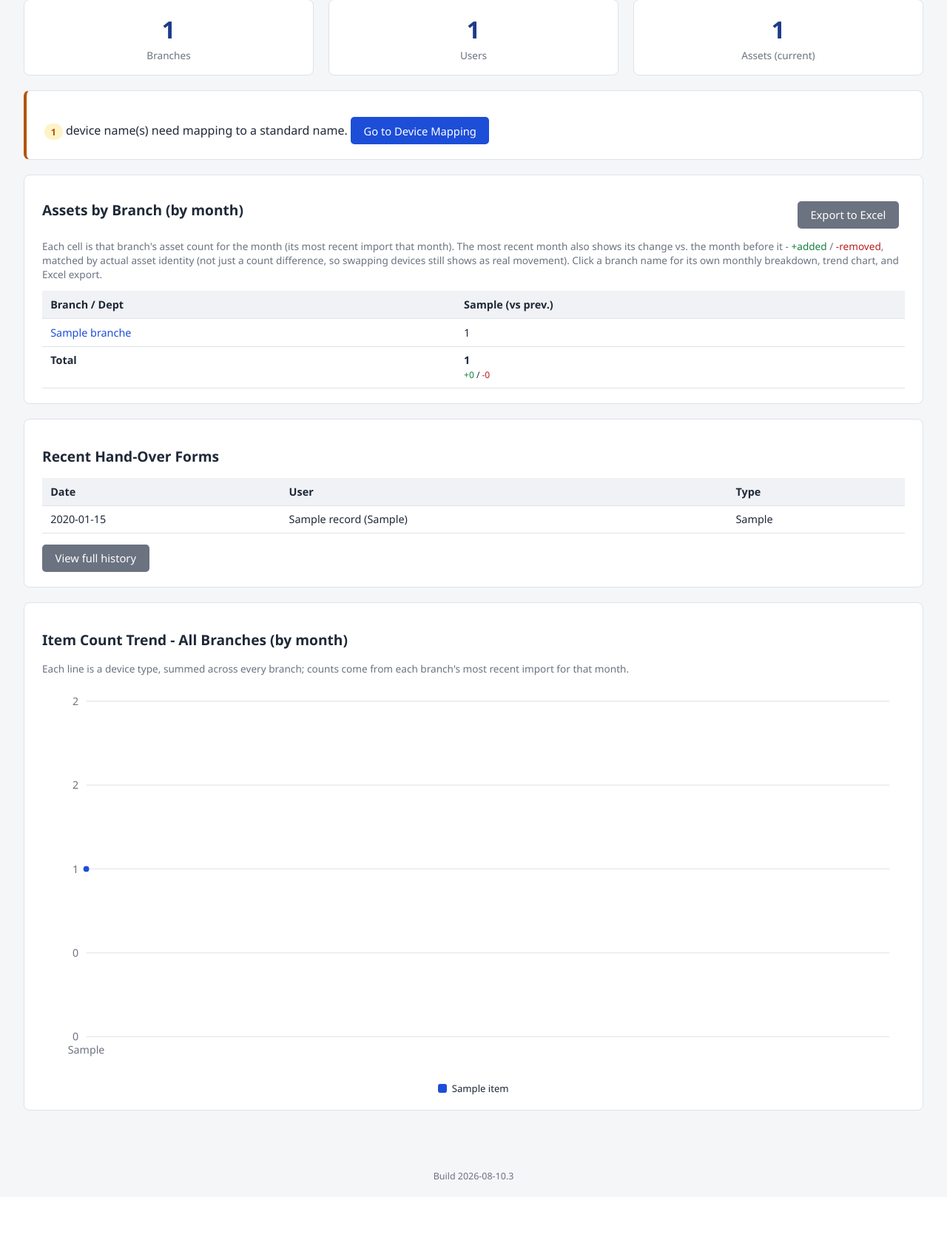
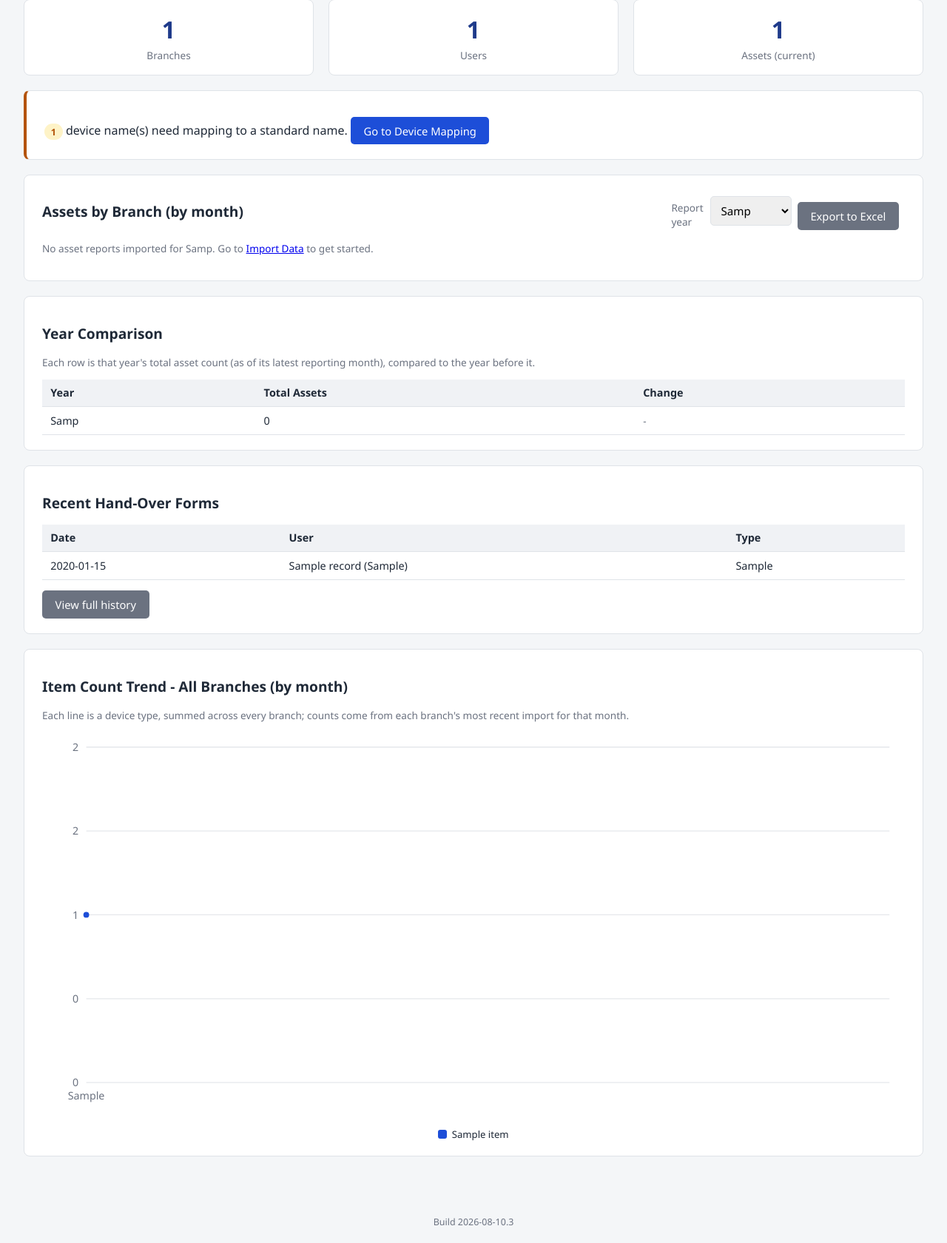
Before and after one commit to dzindan/Dummy-AssetManagement, a Flask app: page / in a window 1280 px wide. Shown: the part 151-1831 px from the top of the page at 74% size. Before the commit the page ends 1746 px from the top, so only its background shows below. Run offline with Flask 3, Linux system fonts and the light colour scheme; the visitor is signed in with stand-in values (Sample User, id 1); data comes from the database, SQL or seed files in the repository; tables that the repository leaves empty hold one stand-in row (values such as "Sample post"); parts of the project's set-up code (start-up, migrations or seed data) failed here and were passed over.

Commit message:
Add year selector, full 12-month deltas, and a year-over-year comparison to the Dashboard
The month table used to be a rolling 6-month window with a delta only on
the last column; it's now a fixed Jan-Dec view for a selectable reporting
year, with every populated column showing its own added/removed (January
correctly diffs against December of the prior year). Added a Year
Comparison panel showing each year's end-of-year asset snapshot and its
change vs. the year before.

Co-Authored-By: Claude Sonnet 5 <noreply@anthropic.com>

```diff
--- a/app/routes/dashboard.py
+++ b/app/routes/dashboard.py
@@ -1,13 +1,28 @@
-from flask import Blueprint, render_template
+import datetime
+
+from flask import Blueprint, render_template, request
 from markupsafe import Markup
 
-from ..analytics import get_all_branches_item_trend, get_branch_month_change_table
+from ..analytics import (
+    get_all_branches_item_trend,
+    get_available_report_years,
+    get_branch_month_change_table,
+    get_year_comparison_table,
+)
 from ..charts import render_line_chart
 from ..db import get_connection
 from ..exports import build_workbook, send_workbook
 from ..queries import get_current_asset_count, get_current_branch_breakdown, get_latest_batch
 
 bp = Blueprint("dashboard", __name__)
+
+
+def _resolve_year(requested: str | None, available_years: list[str]) -> str:
+    if requested and requested in available_years:
+        return requested
+    if available_years:
+        return available_years[0]
+    return str(datetime.date.today().year)
 
 
 @bp.route("/")
@@ -27,9 +42,14 @@ def index():
         ).fetchall()
 
         all_periods, all_items, all_matrix = get_all_branches_item_trend(conn)
-        month_periods, month_table, month_column_totals, month_grand_added, month_grand_removed = (
-            get_branch_month_change_table(conn)
+
+        available_years = get_available_report_years(conn)
+        selected_year = _resolve_year(request.args.get("year"), available_years)
+        month_periods, month_table, month_column_totals, month_column_added, month_column_removed = (
+            get_branch_month_change_table(conn, selected_year)
         )
+
+        year_comparison = get_year_comparison_table(conn)
 
         unmapped_device_count = conn.execute("SELECT COUNT(*) c FROM device_unmapped").fetchone()["c"]
     finally:
@@ -49,23 +69,28 @@ def index():
         recent_handovers=recent_handovers,
         all_branches_chart_html=all_branches_chart_html,
         unmapped_device_count=unmapped_device_count,
+        available_years=available_years,
+        selected_year=selected_year,
         month_periods=month_periods,
         month_table=month_table,
         month_column_totals=month_column_totals,
-        month_grand_added=month_grand_added,
-        month_grand_removed=month_grand_removed,
+        month_column_added=month_column_added,
+        month_column_removed=month_column_removed,
+        year_comparison=year_comparison,
     )
 
 
 @bp.route("/export")
 def export():
-    """Branch x month asset-count table, re-computed the same way as the
-    Dashboard itself (see get_branch_month_change_table) rather than reusing
-    state passed from index() - matches how every other export route in
-    this app re-queries instead of caching across requests."""
+    """Branch x month asset-count table for the selected year, re-computed
+    the same way as the Dashboard itself (see get_branch_month_change_table)
+    rather than reusing state passed from index() - matches how every other
+    export route in this app re-queries instead of caching across requests."""
     conn = get_connection()
     try:
-        month_periods, month_table, _totals, _added, _removed = get_branch_month_change_table(conn)
+        available_years = get_available_report_years(conn)
+        selected_year = _resolve_year(request.args.get("year"), available_years)
+        month_periods, month_table, _totals, _added, _removed = get_branch_month_change_table(conn, selected_year)
     finally:
         conn.close()
 
@@ -73,5 +98,5 @@ def export():
     for i, period in enumerate(month_periods):
         columns.append((period, lambda r, i=i: (r["cells"][i]["count"] if r["cells"][i] else 0)))
 
-    wb = build_workbook("Assets by Branch by Month", columns, month_table)
-    return send_workbook(wb, "assets_by_branch_by_month.xlsx")
+    wb = build_workbook(f"Assets by Branch by Month {selected_year}", columns, month_table)
+    return send_workbook(wb, f"assets_by_branch_by_month_{selected_year}.xlsx")
--- a/app/templates/dashboard.html
+++ b/app/templates/dashboard.html
@@ -29,12 +29,24 @@
 <div class="panel" style="margin-top: 1.25rem;">
   <div style="display:flex; justify-content:space-between; align-items:center; flex-wrap:wrap; gap:0.5rem;">
     <h2 style="margin:0;">Assets by Branch (by month)</h2>
-    <a class="btn secondary" href="{{ url_for('dashboard.export') }}">Export to Excel</a>
+    <div style="display:flex; align-items:center; gap:0.5rem;">
+      {% if available_years %}
+      <form method="get" action="{{ url_for('dashboard.index') }}" style="display:flex; align-items:center; gap:0.35rem;">
+        <label for="dash-year" class="muted" style="font-size:0.85rem;">Report year</label>
+        <select id="dash-year" name="year" onchange="this.form.submit()">
+          {% for y in available_years %}
+          <option value="{{ y }}" {% if y == selected_year %}selected{% endif %}>{{ y }}</option>
+          {% endfor %}
+        </select>
+      </form>
+      {% endif %}
+      <a class="btn secondary" href="{{ url_for('dashboard.export', year=selected_year) }}">Export to Excel</a>
+    </div>
   </div>
   {% if month_table %}
     <p class="muted">
-      Each cell is that branch's asset count for the month (its most recent import that month). The most recent month
-      also shows its change vs. the month before it - <span style="color:var(--ok);">+added</span> /
+      Each cell is that branch's asset count for the month (its most recent import that month), for the selected
+      report year. Every month also shows its change vs. the month before it - <span style="color:var(--ok);">+added</span> /
       <span style="color:var(--danger);">-removed</span>, matched by actual asset identity (not just a count
       difference, so swapping devices still shows as real movement). Click a branch name for its own monthly
       breakdown, trend chart, and Excel export.
@@ -44,7 +56,7 @@
       <thead>
         <tr>
           <th>Branch / Dept</th>
-          {% for p in month_periods %}<th>{{ p }}{% if loop.last %} (vs prev.){% endif %}</th>{% endfor %}
+          {% for p in month_periods %}<th>{{ p }}</th>{% endfor %}
         </tr>
       </thead>
       <tbody>
@@ -81,12 +93,10 @@
           {% for c in month_column_totals %}
           <td>
             <strong>{{ c }}</strong>
-            {% if loop.last %}
             <br><span style="font-size:0.75rem;">
-              <span style="color:var(--ok);">+{{ month_grand_added }}</span> /
-              <span style="color:var(--danger);">-{{ month_grand_removed }}</span>
+              <span style="color:var(--ok);">+{{ month_column_added[loop.index0] }}</span> /
+              <span style="color:var(--danger);">-{{ month_column_removed[loop.index0] }}</span>
             </span>
-            {% endif %}
           </td>
           {% endfor %}
         </tr>
@@ -94,7 +104,44 @@
     </table>
     </div>
   {% else %}
-    <p class="muted">No asset reports imported yet. Go to <a href="{{ url_for('import_data.index') }}">Import Data</a> to get started.</p>
+    <p class="muted">No asset reports imported for {{ selected_year }}. Go to <a href="{{ url_for('import_data.index') }}">Import Data</a> to get started.</p>
+  {% endif %}
+</div>
+
+<div class="panel">
+  <h2>Year Comparison</h2>
+  {% if year_comparison %}
+    <p class="muted">
+      Each row is that year's total asset count (as of its latest reporting month), compared to the year before it.
+    </p>
+    <div class="table-scroll">
+    <table>
+      <thead>
+        <tr><th>Year</th><th>Total Assets</th><th>Change</th></tr>
+      </thead>
+      <tbody>
+        {% for row in year_comparison %}
+        <tr>
+          <td>{{ row.year }}</td>
+          <td>{{ row.count }}</td>
+          <td>
+            {% if row.change is none %}
+            <span class="muted">-</span>
+            {% elif row.change > 0 %}
+            <span style="color:var(--ok);">+{{ row.change }}</span>
+            {% elif row.change < 0 %}
+            <span style="color:var(--danger);">{{ row.change }}</span>
+            {% else %}
+            <span class="muted">0</span>
+            {% endif %}
+          </td>
+        </tr>
+        {% endfor %}
+      </tbody>
+    </table>
+    </div>
+  {% else %}
+    <p class="muted">No asset reports imported yet.</p>
   {% endif %}
 </div>
 
```
Also changed, not shown: app/analytics.py (+109 -12 lines).
